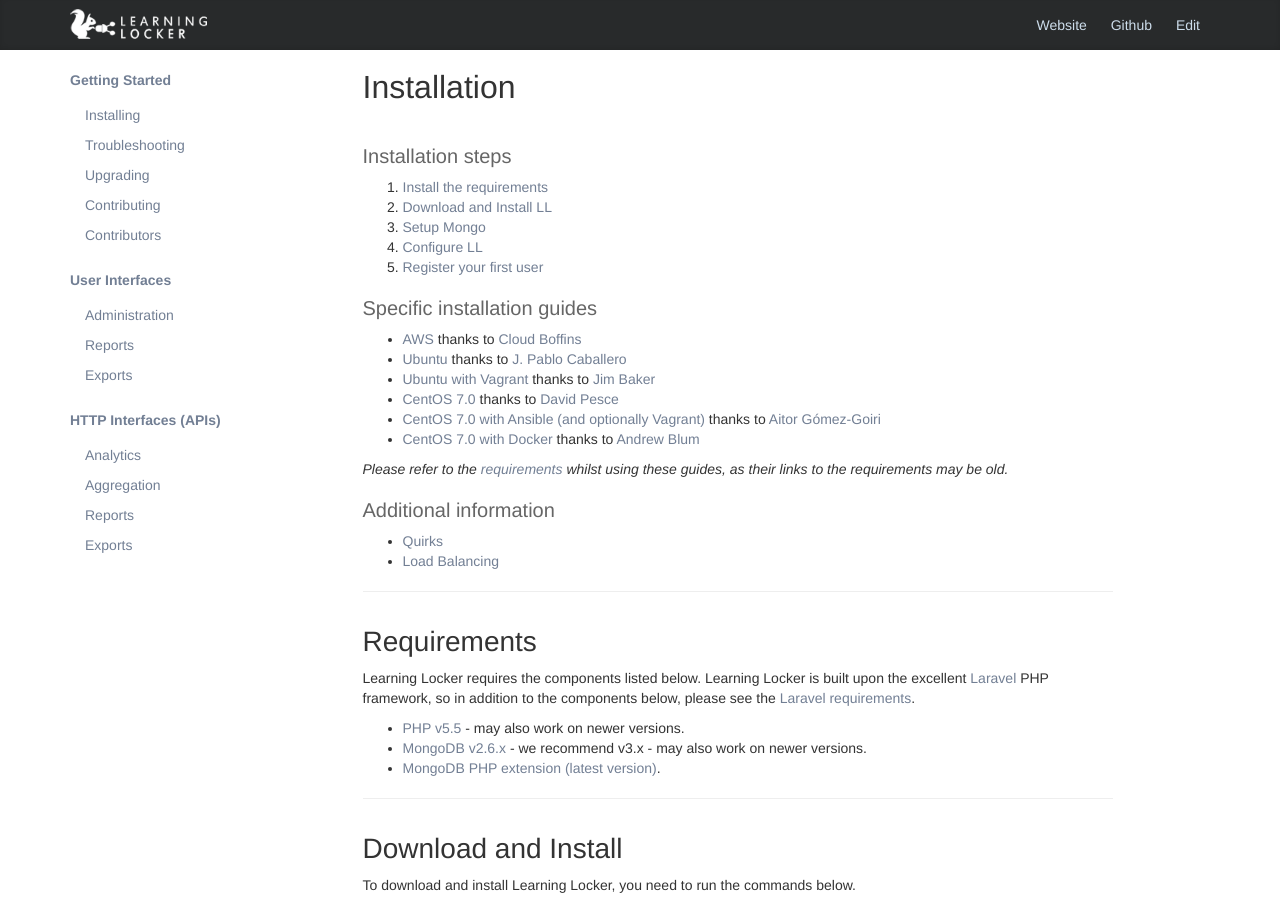
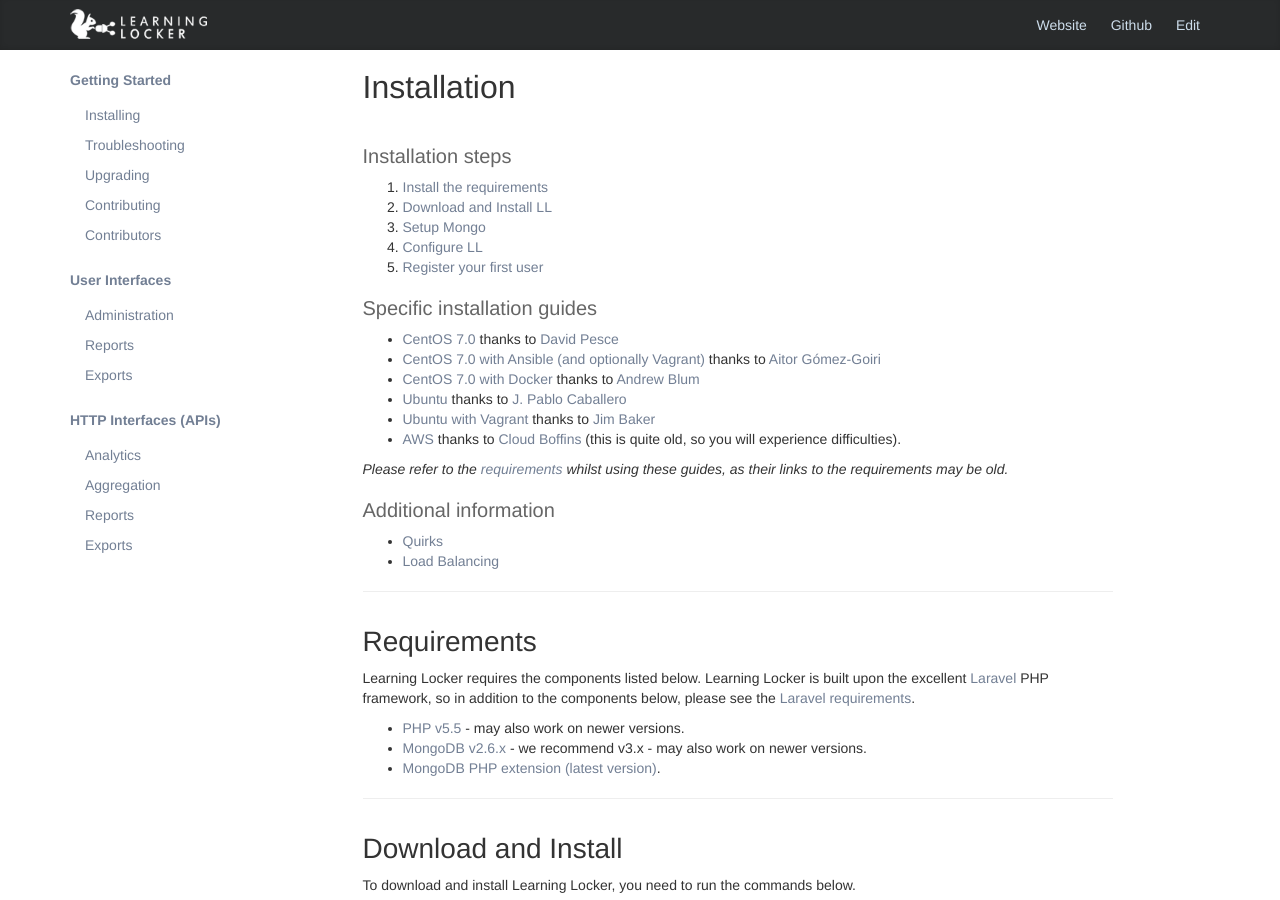
Before and after one commit to LearningLocker/docs, a Jekyll site: the page built from src/installation.md, in a window 1280 px wide and 900 px high. Built offline with Jekyll 4.4.1, drawn with Linux system fonts in a browser that asks for light colours; nearby versions of some CDN libraries.

Commit message:
Re-orders guides.

```diff
--- a/src/installation.md
+++ b/src/installation.md
@@ -13,12 +13,12 @@
 
 #### Specific installation guides
 
-- [AWS](http://cloudboffins.com/advanced-projects/learning-locker-lrs-free-server-part-1/) thanks to [Cloud Boffins](http://cloudboffins.com)
-- [Ubuntu](http://www.jpablo128.com/how_to_install_learning_locker/) thanks to [J. Pablo Caballero](https://twitter.com/jpablo128)
-- [Ubuntu with Vagrant](http://www.jmblog.org/blog/2015/02/03/learning-locker-vagrant) thanks to [Jim Baker](http://www.jmblog.org)
 - [CentOS 7.0](https://gist.github.com/davidpesce/7d6e1b81594ecbc72311) thanks to [David Pesce](https://github.com/davidpesce)
 - [CentOS 7.0 with Ansible (and optionally Vagrant)](https://github.com/gomezgoiri/learninglocker-centos7) thanks to [Aitor Gómez-Goiri](https://github.com/gomezgoiri)
 - [CentOS 7.0 with Docker](https://github.com/LearningLocker/docs/issues/15) thanks to [Andrew Blum](https://github.com/ajblum)
+- [Ubuntu](http://www.jpablo128.com/how_to_install_learning_locker/) thanks to [J. Pablo Caballero](https://twitter.com/jpablo128)
+- [Ubuntu with Vagrant](http://www.jmblog.org/blog/2015/02/03/learning-locker-vagrant) thanks to [Jim Baker](http://www.jmblog.org)
+- [AWS](http://cloudboffins.com/advanced-projects/learning-locker-lrs-free-server-part-1/) thanks to [Cloud Boffins](http://cloudboffins.com) (this is quite old, so you will experience difficulties).
 
 *Please refer to the [requirements](#requirements) whilst using these guides, as their links to the requirements may be old.*
 
```
